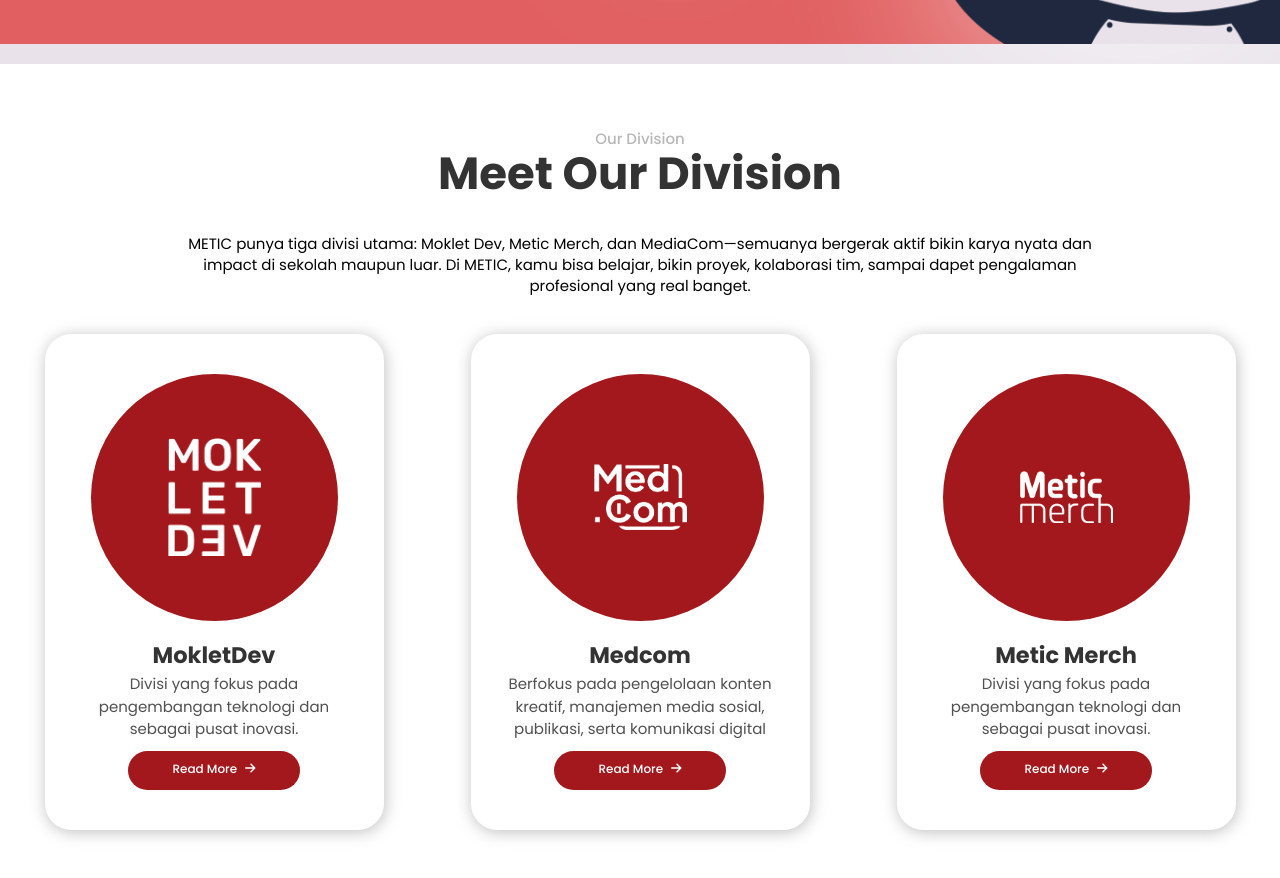
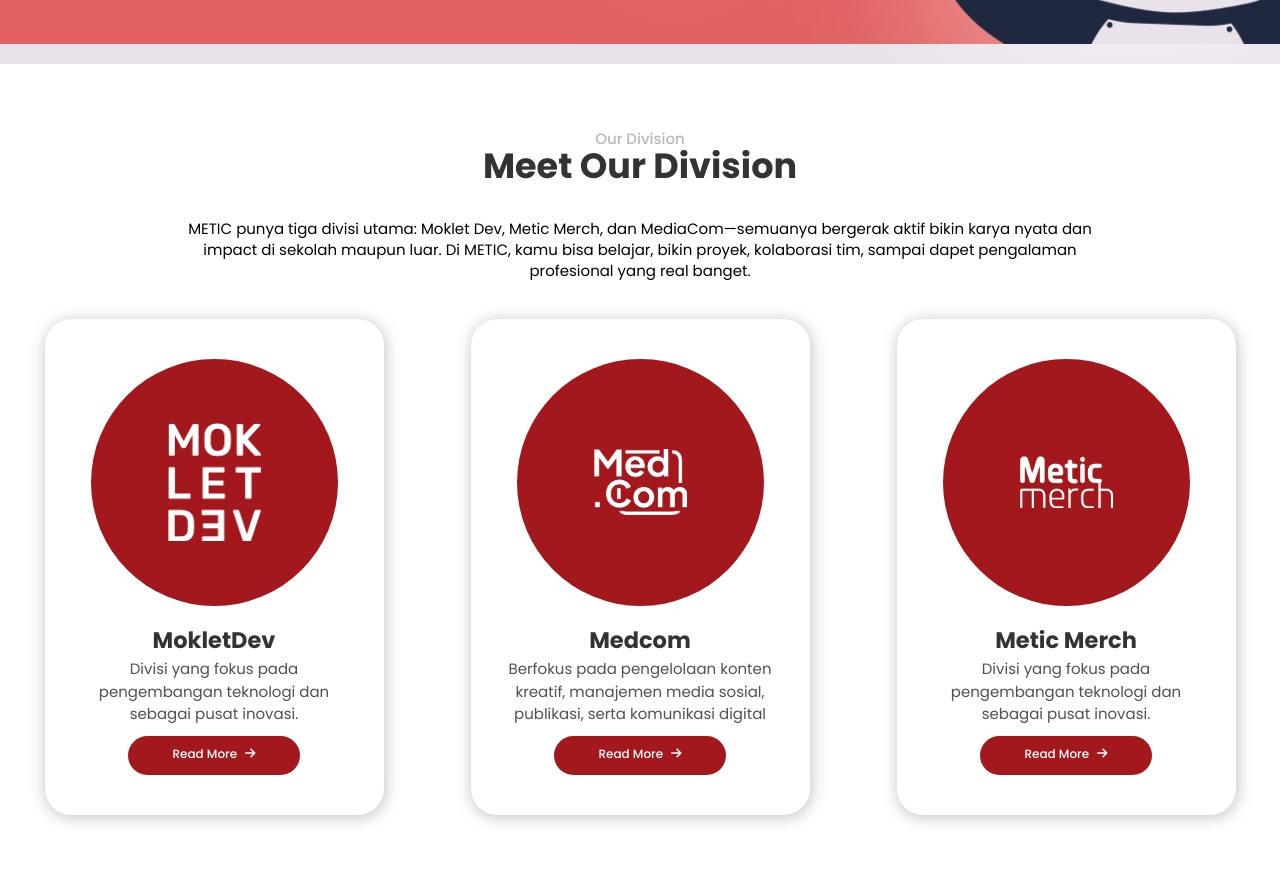
Before and after one commit to IqbalRizqiR/metic-website, a Next.js app: page / in a window 1280 px wide. Shown: the part 1080-1958 px from the top of the page. Built offline with nearby package versions, Linux system fonts and the light colour scheme; a web font is replaced by a local one.

Commit message:
Update DivisionSection.tsx - add margin

```diff
--- a/src/app/_components/DivisionSection.tsx
+++ b/src/app/_components/DivisionSection.tsx
@@ -7,11 +7,11 @@ export default function DivisionSection() {
   return (
     <>
       <div className="bg-white w-full mt-16 pb-10" id="divisi">
-        <div className="text-center">
+        <div className="text-center px-3">
           <h4 className="text-[15px] font-[500] text-[#B8B8B8]">
             Our Division
           </h4>
-          <h4 className="text-[#333333] mt-[-10px] font-[700] text-[45px]">
+          <h4 className="text-[#333333] mt-[-10px] font-[700] text-[35px]">
             Meet Our Division
           </h4>
           <p className="text-[15px] mt-[25px] font-[400] text-black leading-[21px]">
```
